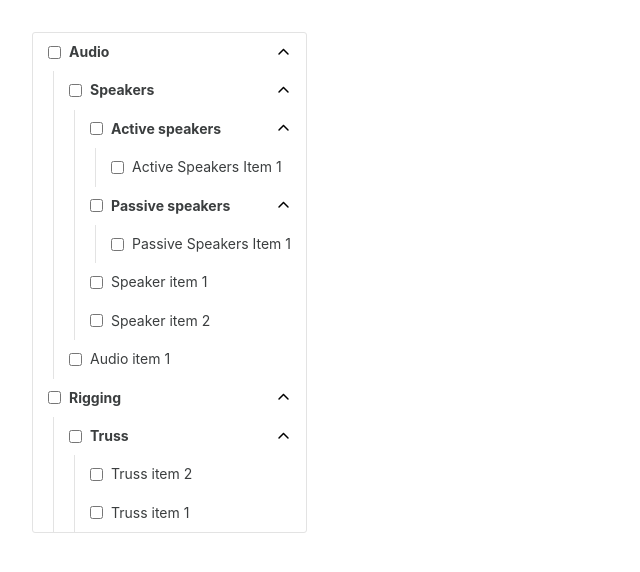
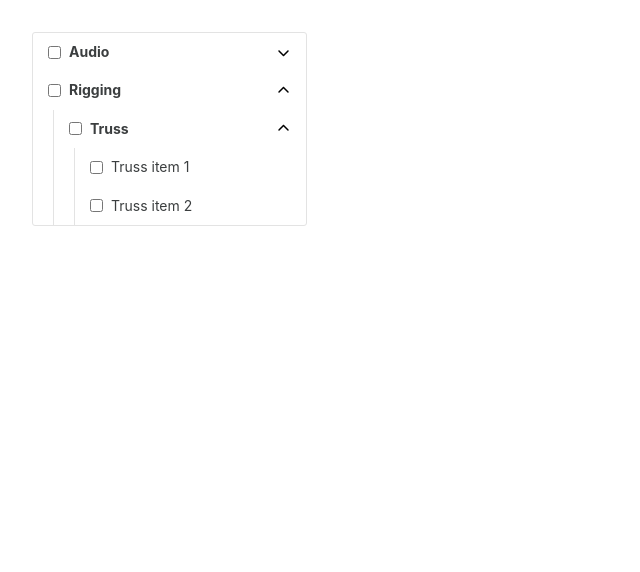
Before and after one commit to MerianLesster/item-selector, a Vue app: page / in a window 1280 px wide. Both pictures are taken after a click on the button 283 px from the left and 52 px from the top of the page. Shown: the top 572 px of the page, without its empty margins (0-640 px from the left). Built offline with nearby package versions, Linux system fonts and the light colour scheme.

Commit message:
feat: add collapse folder feature

```diff
--- a/src/components/Checkbox.vue
+++ b/src/components/Checkbox.vue
@@ -9,28 +9,45 @@
           >{{ title }}</label
         >
       </div>
-      <button class="collapse-button" v-if="isFolder">
-        <svg xmlns="http://www.w3.org/2000/svg" viewBox="0 0 640 640" width="15">
+      <button class="collapse-button" v-if="isFolder" @click="isCollapsed = !isCollapsed">
+        <svg
+          v-if="!isCollapsed"
+          xmlns="http://www.w3.org/2000/svg"
+          viewBox="0 0 640 640"
+          width="15"
+        >
           <path
             d="M297.4 169.4C309.9 156.9 330.2 156.9 342.7 169.4L534.7 361.4C547.2 373.9 547.2 394.2 534.7 406.7C522.2 419.2 501.9 419.2 489.4 406.7L320 237.3L150.6 406.6C138.1 419.1 117.8 419.1 105.3 406.6C92.8 394.1 92.8 373.8 105.3 361.3L297.3 169.3z"
+          />
+        </svg>
+        <svg v-else xmlns="http://www.w3.org/2000/svg" viewBox="0 0 640 640" width="15">
+          <path
+            d="M297.4 470.6C309.9 483.1 330.2 483.1 342.7 470.6L534.7 278.6C547.2 266.1 547.2 245.8 534.7 233.3C522.2 220.8 501.9 220.8 489.4 233.3L320 402.7L150.6 233.4C138.1 220.9 117.8 220.9 105.3 233.4C92.8 245.9 92.8 266.2 105.3 278.7L297.3 470.7z"
           />
         </svg>
       </button>
     </div>
 
-    <div v-if="isFolder" class="folder-contents">
+    <div
+      v-if="isFolder"
+      class="folder-contents"
+      :style="{ display: isCollapsed ? 'none' : 'block' }"
+    >
       <slot />
     </div>
   </div>
 </template>
 
 <script setup lang="ts">
+import { ref } from 'vue'
+
 defineProps<{
   id: number
   title: string
   isFolder: boolean
 }>()
 const isChecked = defineModel<boolean>({ required: true })
+const isCollapsed = ref(false)
 </script>
 
 <style scoped>
--- a/src/composable/useChecklistBuilder.ts
+++ b/src/composable/useChecklistBuilder.ts
@@ -49,6 +49,9 @@ export const useChecklistBuilder = () => {
       const parent = item.folderId !== null ? folderMap.get(item.folderId) : undefined
       if (parent) {
         parent.children.push(itemNode)
+        parent.children.sort((a, b) => {
+          return a.title.localeCompare(b.title)
+        })
       }
     })
 
```
